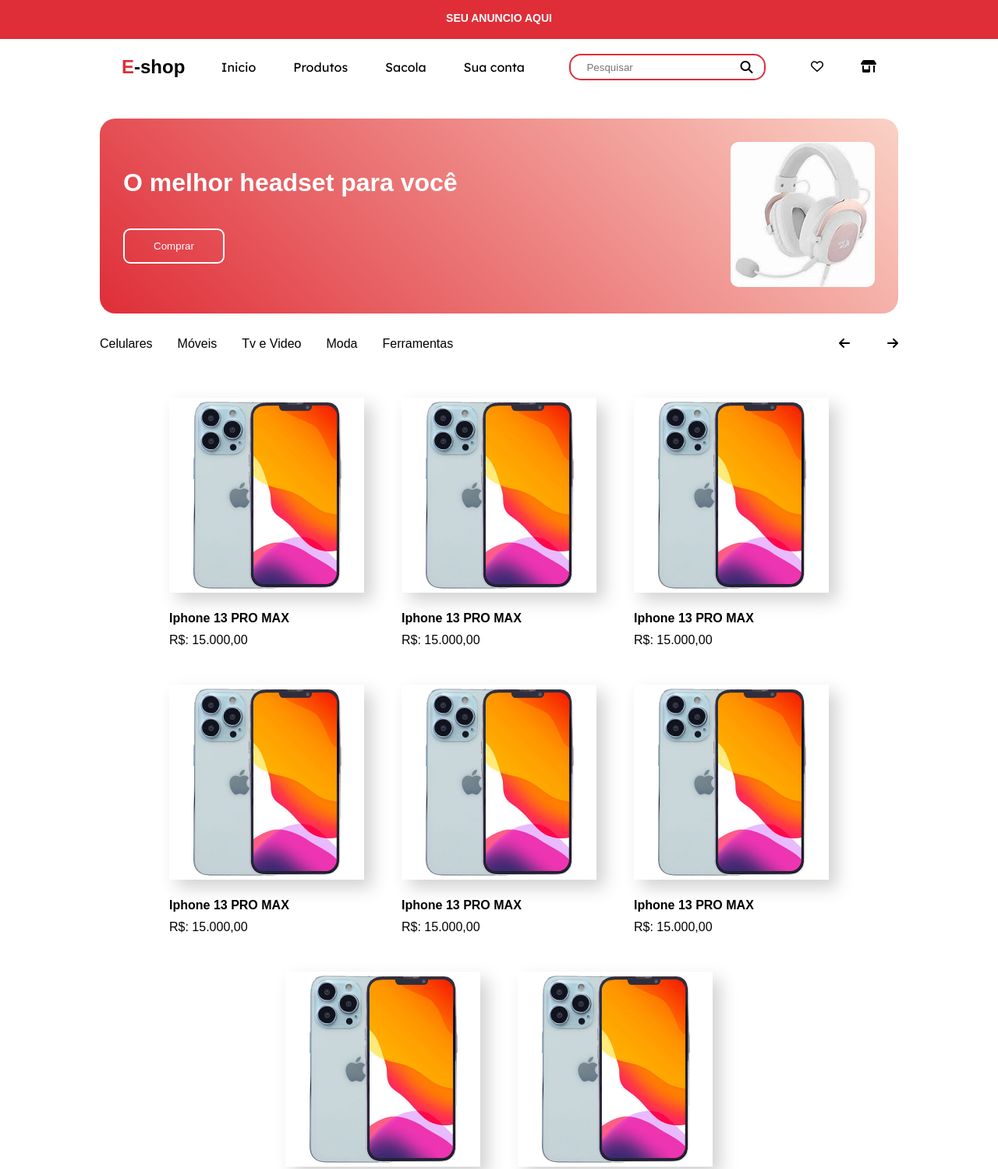
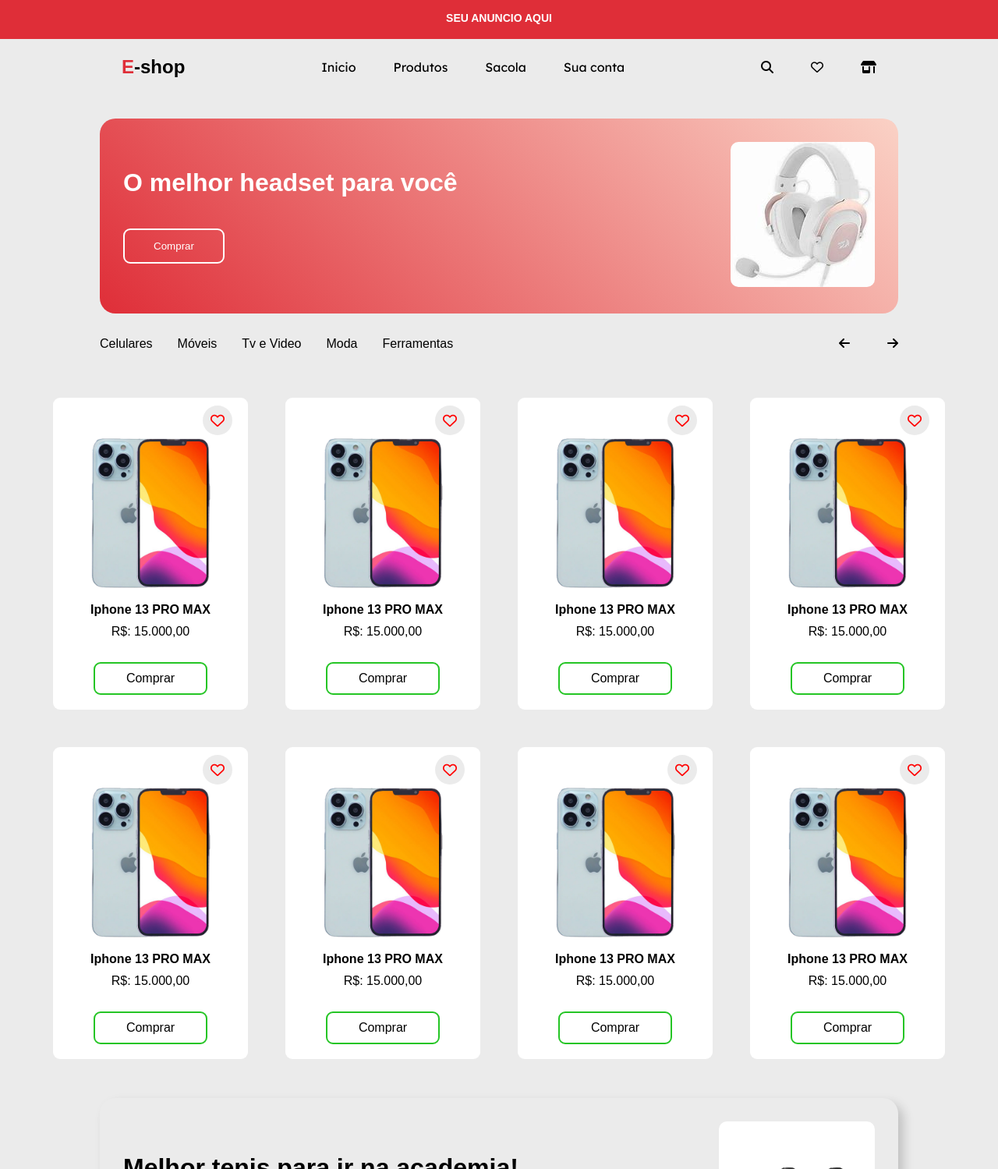
Before and after one commit to luanmachadoyt/E-shop, a plain HTML site: page index.html in a window 1280 px wide. Shown: the top 1499 px of the page at 78% size. Drawn offline with Linux system fonts and the light colour scheme.

Commit message:
Add files via upload

```diff
--- a/assets/css/style.css
+++ b/assets/css/style.css
@@ -1,4 +1,5 @@
 @import url('https://fonts.googleapis.com/css2?family=Lexend:wght@400;700&family=Righteous&family=Sarala:wght@400;700&display=swap');
+
 * {
   font-family: Arial, Helvetica, sans-serif;
   margin: 0px;
@@ -8,18 +9,20 @@
   color: black;
   list-style: none;
 }
+
 body {
-    background: white;
+  background: #EBEBEB;
 }
 
-.anuncio-header{
+.anuncio-header {
   display: flex;
   background: #DF2E38;
   height: 50px;
   justify-content: center;
   align-content: center;
 }
-.anuncio-header h1{
+
+.anuncio-header h1 {
   padding-top: 15px;
   font-size: 14px;
   color: white;
@@ -28,17 +31,20 @@ body {
 
 /*NAVBAR CONFIGURATION*/
 
-ul{
+ul {
   list-style: none;
 }
-#a_icons{
+
+#a_icons {
   text-decoration: none;
   align-items: center;
 }
+
 .container {
   max-width: 968px;
   margin: auto;
 }
+
 header {
   top: 0;
   left: 0;
@@ -46,21 +52,26 @@ header {
   z-index: 100;
   transition: 0.4s;
 }
-.nav #e{
+
+.nav #e {
   color: #DF2E38;
 }
+
 .nav {
   height: 4.5rem;
   display: flex;
   justify-content: space-between;
   align-items: center;
 }
+
 .nav_icon {
   font-size: 1.5rem;
 }
-.nav_name{
+
+.nav_name {
   font-family: 'Lexend';
 }
+
 .nav_list,
 .nav_link {
   display: flex;
@@ -74,12 +85,14 @@ header {
   row-gap: 0.25rem;
   color: white;
 }
+
 .nav_link:hover {
   color: white;
   border-radius: 8px;
   transition: all .4s;
 }
-.link-superior:hover{
+
+.link-superior:hover {
 
   text-align: center;
   background-color: #DF2E38;
@@ -87,42 +100,17 @@ header {
   border-radius: 15px;
   color: white;
 }
+
 i.nav_icon {
   display: none;
 }
 
-.container-search {
-  background: transparent;
-  border: 1px solid white;
-  border-radius: 40px;
-  padding: 10px;
-}
-.search-txt {
-    border: none;
-    background: none;
-    outline: none;
-    float: left;
-    padding: 0 20px;
-    color: rgb(0, 0, 0);
-    transition: 0.4s;
-    line-height: 20px;
-    height: 30px;
-    border-radius: 15px;
-}
-fieldset{
-  border: 2px solid #DF2E38;
-  display: flex;
-  align-items: center;
-  border-radius: 15px;
-}
-.search-btn{
-  padding-right: 15px;
-}
-.inform{
+.inform {
   display: flex;
   gap: 3rem;
 }
-.inform a{
+
+.inform a {
   font-size: 16px;
   color: #DF2E38;
 }
@@ -130,26 +118,30 @@ fieldset{
 
 
 /*destque "Headset"*/
-.destaque{
-  background-image: linear-gradient(45deg, #DF2E38 0%, #fad0c4 99%, #DF2E38 100%);;
+.destaque {
+  background-image: linear-gradient(45deg, #DF2E38 0%, #fad0c4 99%, #DF2E38 100%);
+  ;
   width: 80%;
   height: 250px;
   margin: 0 auto;
   margin-top: 30px;
   border-radius: 20px;
 }
-.destaque .conteudo-destaque{
+
+.destaque .conteudo-destaque {
   display: flex;
   align-items: center;
   gap: 10rem;
-  padding: 30px ;
+  padding: 30px;
   justify-content: space-between;
 }
-.destaque .conteudo-destaque h1{
+
+.destaque .conteudo-destaque h1 {
   color: white;
   padding-bottom: 40px;
 }
-.destaque .conteudo-destaque button{
+
+.destaque .conteudo-destaque button {
   background-color: transparent;
   width: 130px;
   height: 45px;
@@ -158,72 +150,118 @@ fieldset{
   border: 2px solid white;
   transition: transform 500ms;
 }
-.destaque .conteudo-destaque button:hover{
+
+.destaque .conteudo-destaque button:hover {
   cursor: pointer;
   transform: scale(1.1);
 
 }
-.destaque .conteudo-destaque .produto1 img{
+
+.destaque .conteudo-destaque .produto1 img {
   border-radius: 10px;
 }
 
 /*Categorias parte do meio*/
 
-.categoria{
+.categoria {
   display: flex;
   justify-content: space-between;
   margin: 0 auto;
   margin-top: 30px;
   width: 80%;
 }
-.categorias ul{
+
+.categorias ul {
   display: flex;
   gap: 2rem;
 }
-.categorias ul a:hover{
+
+.categorias ul a:hover {
   color: black;
   font-weight: bold;
   transition: .5s;
 }
-.categoria .arrow{
+
+.categoria .arrow {
   display: flex;
   gap: 3rem;
 }
-#cat-dropdown{
+
+#cat-dropdown {
   display: none;
 }
+
 /*Produtos*/
-.produtos{
+.produtos {
   display: flex;
   gap: 3rem;
   flex-wrap: wrap;
-  width: 80%;
+  width: 100%;
   justify-content: center;
   margin: 0 auto;
   padding-top: 60px;
 }
-.produtos .produto img{
-  box-shadow: 10px 10px 20px 0px rgba(50, 50, 50, 0.22);
+
+.produtos .card {
   width: 250px;
+  height: 400px;
+  background-color: #ffffff;
+  display: flex;
+  flex-direction: column;
+  align-items: center;
+  border-radius: 9px;
+  cursor: pointer;
+  padding: 10px 20px;
 
 }
-.produtos .produto{
-  width: 250px;
-  transition: transform 500ms;
+.produtos .card:hover{
+  transition: all .3s;
+  box-shadow: 2px 6px 58px -22px rgba(0,0,0,0.75);
 }
-.produtos .produto:hover{
-  transform: scale(1.1);
+.produtos .like {
+  display: flex;
+  place-self: flex-end;
   cursor: pointer;
+  background-color: #EBEBEB;
+  padding: 10px 10px;
+  border-radius: 50%;
 }
-.descricao{
+
+.produtos .like i {
+  font-size: 18px;
+  color: red;
+}
+
+
+.produtos img {
+  width: 200px;
+}
+
+.produtos .descricao {
   display: flex;
   flex-direction: column;
-  padding-top: 20px;
+  align-items: center;
   gap: 10px;
+  padding-top: 15px;
+}
+
+.produtos .comprar {
+  border: 2px solid rgb(37, 197, 37);
+  padding: 10px 40px;
+  border-radius: 9px;
+  transition: 500ms;
+  margin-top: 30px;
+}
+
+.produtos .comprar:hover {
+  background-color: rgb(127, 255, 127);
+  cursor: pointer;
+  transform: scale(1.1);
+  border: none;
 }
 
 /*destque2 "tenis"*/
-.destaque2{
+.destaque2 {
   box-shadow: 7px 7px 13px 0px rgba(50, 50, 50, 0.22);
   width: 80%;
   height: 250px;
@@ -231,18 +269,21 @@ fieldset{
   margin-top: 50px;
   border-radius: 20px;
 }
-.destaque2 .conteudo-destaque2{
+
+.destaque2 .conteudo-destaque2 {
   display: flex;
   align-items: center;
   gap: 10rem;
   padding: 30px 30px;
   justify-content: space-between;
 }
-.destaque2 .conteudo-destaque2 h1{
+
+.destaque2 .conteudo-destaque2 h1 {
   color: black;
   padding-bottom: 40px;
 }
-.destaque2 .conteudo-destaque2 button{
+
+.destaque2 .conteudo-destaque2 button {
   background-color: white;
   width: 130px;
   height: 45px;
@@ -251,19 +292,21 @@ fieldset{
   border: 2px solid black;
   transition: transform 500ms;
 }
-.destaque2 .conteudo-destaque2 button:hover{
+
+.destaque2 .conteudo-destaque2 button:hover {
   cursor: pointer;
   transform: scale(1.1);
 
 }
-.destaque2 .conteudo-destaque2 .produto2 img{
+
+.destaque2 .conteudo-destaque2 .produto2 img {
   width: 200px;
   border-radius: 10px;
 }
 
 
 /*Footer "rodape"*/
-footer{
+footer {
   display: flex;
   flex-direction: column;
   text-align: center;
@@ -273,16 +316,19 @@ footer{
   margin-top: 50px;
   gap: 2rem;
 }
-footer img{
+
+footer img {
   width: 150px;
   border-radius: 50%;
   margin: 0 auto;
   margin-top: 70px;
 }
-footer h3{
+
+footer h3 {
   color: white;
 }
-footer a{
+
+footer a {
   color: white;
   text-decoration: underline;
 }
--- /dev/null
+++ b/assets/js/script.js
@@ -0,0 +1,3 @@
+let changeicon = function(icon){
+    icon.classList.toggle("fa-solid")
+}
--- a/index.html
+++ b/index.html
@@ -52,16 +52,10 @@
           </li>
         </ul>
       </div>
-      <div class="container-search">
-        <fieldset>
-          <input class="search-txt" type="text" name="" placeholder="Pesquisar">
-          <i class="fa-solid search-btn fa-magnifying-glass"></i>
-        </fieldset>
-
-      </div>
       <div class="inform">
-        <a href=""><i class="fa-regular fa-heart"></i></a>
-        <a href=""><i class="fa-sharp fa-solid fa-shop"></i></a>
+        <i class="fa-solid  fa-magnifying-glass"></i>
+        <i class="fa-regular fa-heart"></i>
+        <i class="fa-sharp fa-solid fa-shop"></i>
       </div>
     </nav>
   </header>
@@ -102,68 +96,84 @@
   <!--Produtos-->
 
   <div class="produtos">
-    <div class="produto">
-      <img src="assets/img/produtos/iphone.jpg" alt="">
+    <div class="card">
+      <div class="like"><i class="fa-regular fa-heart"></i></div>
+      <img src="assets/img/produtos/iphone.png" alt="">
       <div class="descricao">
         <h4>Iphone 13 PRO MAX</h4>
         <p>R$: 15.000,00</p>
       </div>
+      <a href="" class="comprar">Comprar</a>
     </div>
 
-    <div class="produto">
-      <img src="assets/img/produtos/iphone.jpg" alt="">
+    <div class="card">
+      <div class="like"><i class="fa-regular fa-heart" onclick="changeIcon(this)"></i></div>
+      <img src="assets/img/produtos/iphone.png" alt="">
       <div class="descricao">
         <h4>Iphone 13 PRO MAX</h4>
         <p>R$: 15.000,00</p>
       </div>
+      <a href="" class="comprar">Comprar</a>
     </div>
 
-    <div class="produto">
-      <img src="assets/img/produtos/iphone.jpg" alt="">
+    <div class="card">
+      <div class="like"><i class="fa-regular fa-heart" onclick="changeIcon(this)"></i></div>
+      <img src="assets/img/produtos/iphone.png" alt="">
       <div class="descricao">
         <h4>Iphone 13 PRO MAX</h4>
         <p>R$: 15.000,00</p>
       </div>
+      <a href="" class="comprar">Comprar</a>
     </div>
 
-    <div class="produto">
-      <img src="assets/img/produtos/iphone.jpg" alt="">
+    <div class="card">
+      <div class="like"><i class="fa-regular fa-heart" onclick="changeIcon(this)"></i></div>
+      <img src="assets/img/produtos/iphone.png" alt="">
       <div class="descricao">
         <h4>Iphone 13 PRO MAX</h4>
         <p>R$: 15.000,00</p>
       </div>
+      <a href="" class="comprar">Comprar</a>
     </div>
 
-    <div class="produto">
-      <img src="assets/img/produtos/iphone.jpg" alt="">
+    <div class="card">
+      <div class="like"><i class="fa-regular fa-heart" onclick="changeIcon(this)"></i></div>
+      <img src="assets/img/produtos/iphone.png" alt="">
       <div class="descricao">
         <h4>Iphone 13 PRO MAX</h4>
         <p>R$: 15.000,00</p>
       </div>
+      <a href="" class="comprar">Comprar</a>
     </div>
 
-    <div class="produto">
-      <img src="assets/img/produtos/iphone.jpg" alt="">
+    <div class="card">
+      <div class="like"><i class="fa-regular fa-heart" onclick="changeIcon(this)"></i></div>
+      <img src="assets/img/produtos/iphone.png" alt="">
       <div class="descricao">
         <h4>Iphone 13 PRO MAX</h4>
         <p>R$: 15.000,00</p>
       </div>
+      <a href="" class="comprar">Comprar</a>
     </div>
 
-    <div class="produto">
-      <img src="assets/img/produtos/iphone.jpg" alt="">
+    <div class="card">
+      <div class="like"><i class="fa-regular fa-heart" onclick="changeIcon(this)"></i></div>
+      <img src="assets/img/produtos/iphone.png" alt="">
       <div class="descricao">
         <h4>Iphone 13 PRO MAX</h4>
         <p>R$: 15.000,00</p>
       </div>
+      <a href="" class="comprar">Comprar</a>
     </div>
 
-    <div class="produto">
-      <img src="assets/img/produtos/iphone.jpg" alt="">
+    <div class="card">
+      <div class="like"><i class="fa-regular fa-heart" onclick="changeIcon(this)"></i></div>
+      <img src="assets/img/produtos/iphone.png" alt="">
       <div class="descricao">
         <h4>Iphone 13 PRO MAX</h4>
         <p>R$: 15.000,00</p>
       </div>
+      <a href="" class="comprar">Comprar</a>
     </div>
   </div>
 
@@ -187,6 +197,10 @@
     <img src="https://avatars.githubusercontent.com/u/94332377?v=4" alt="">
     <h3>Site desenvolvido por <a href="https://luanmachadoyt.github.io/Luan-Machado">Luan Machado</a></h3>
   </footer>
+
+
+  <!-- Script -->
+  <script src="assets/js/script.js"></script>
 </body>
 
 </html>
```
Also changed, not shown: assets/img/produtos/iphone.png (added). Lines whose indentation alone changed are shown as unchanged.
